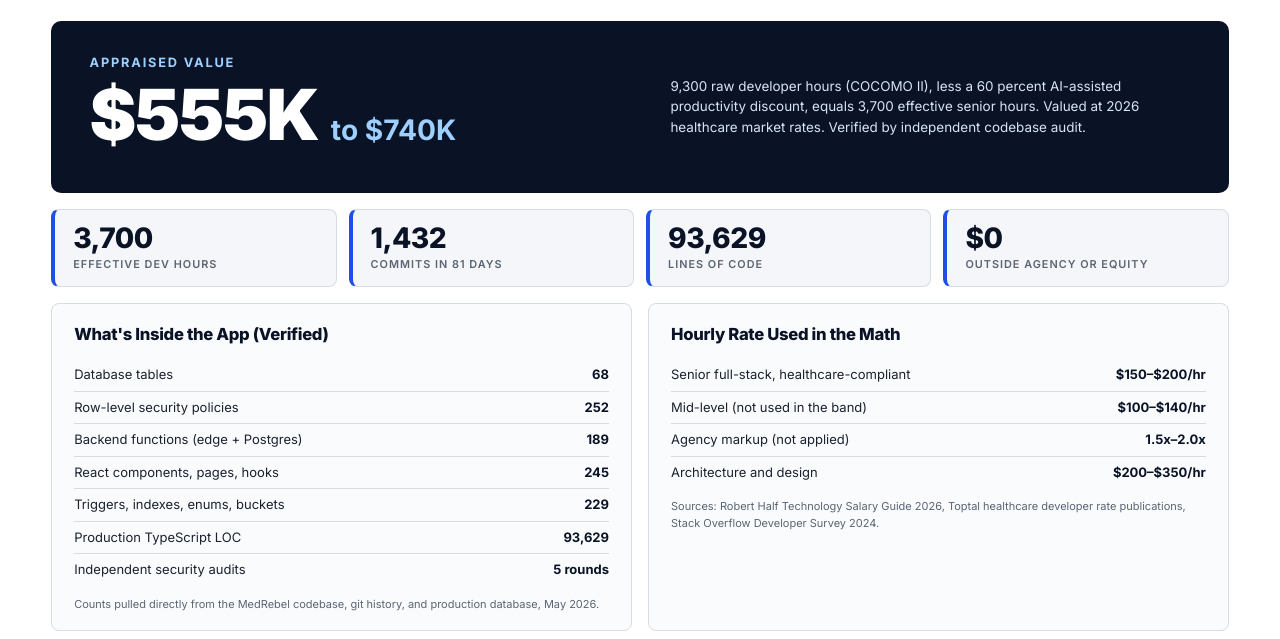
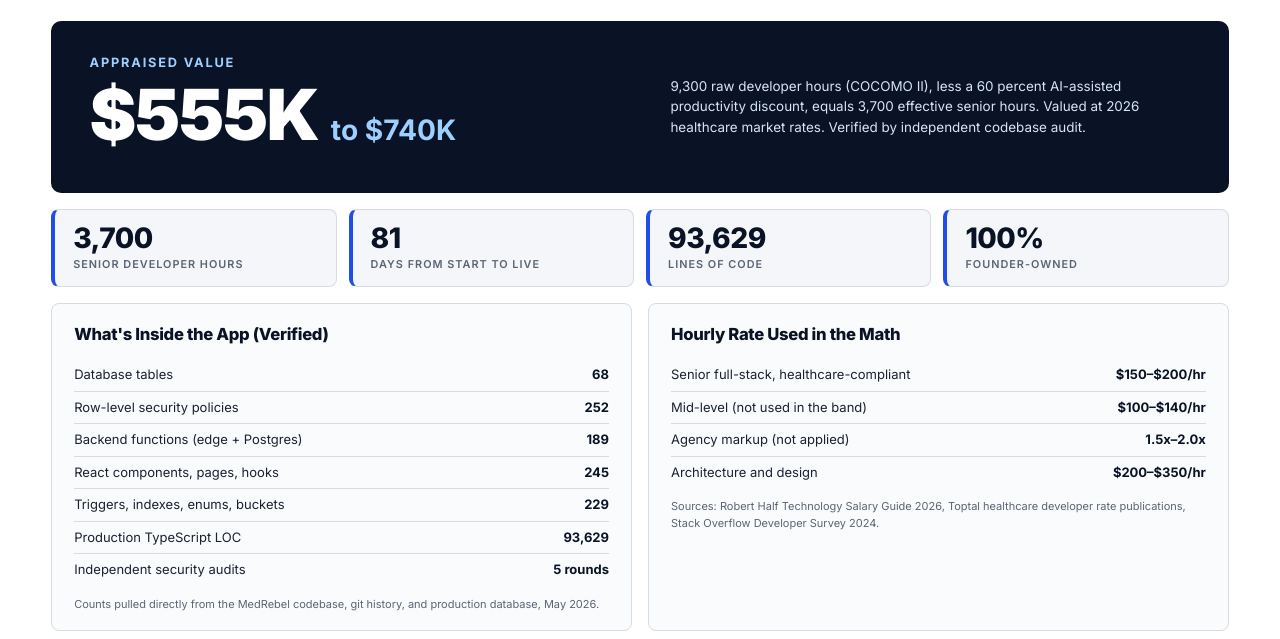
Before and after one commit to MedRebel-Ryan/medrebel-hr-appraisal, a plain HTML site: page index.html in a window 1280 px wide. Shown: the part 161-800 px from the top of the page. Drawn offline with Linux system fonts and the light colour scheme.

Commit message:
Plain-English stat pills for dental partner audience

```diff
--- a/index.html
+++ b/index.html
@@ -408,10 +408,10 @@ body {
   </section>
 
   <section class="statrow">
-    <div class="statpill"><div class="num">3,700</div><div class="cap">Effective Dev Hours</div></div>
-    <div class="statpill"><div class="num">1,432</div><div class="cap">Commits in 81 Days</div></div>
+    <div class="statpill"><div class="num">3,700</div><div class="cap">Senior Developer Hours</div></div>
+    <div class="statpill"><div class="num">81</div><div class="cap">Days From Start to Live</div></div>
     <div class="statpill"><div class="num">93,629</div><div class="cap">Lines of Code</div></div>
-    <div class="statpill"><div class="num">$0</div><div class="cap">Outside Agency or Equity</div></div>
+    <div class="statpill"><div class="num">100%</div><div class="cap">Founder-Owned</div></div>
   </section>
 
   <section class="two-card">
```
